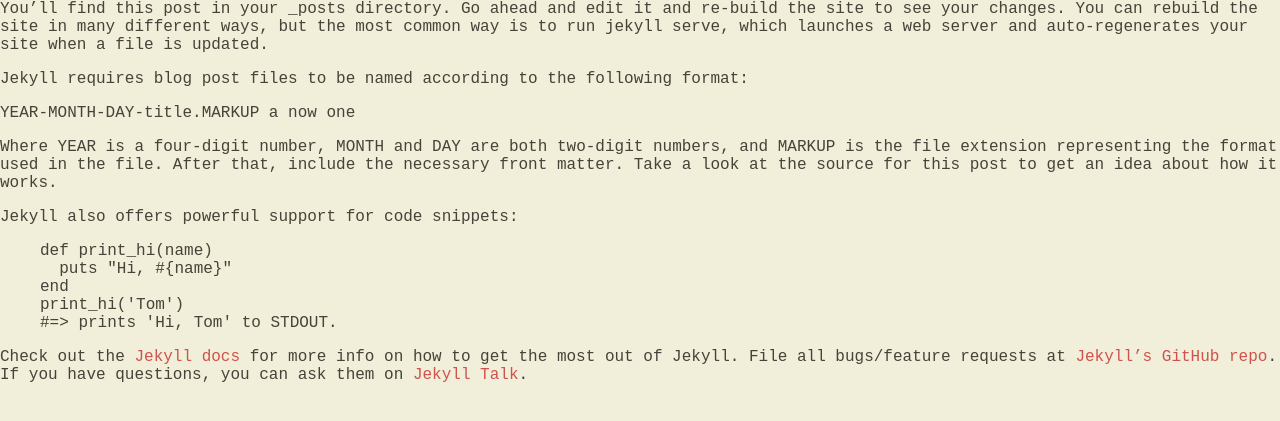
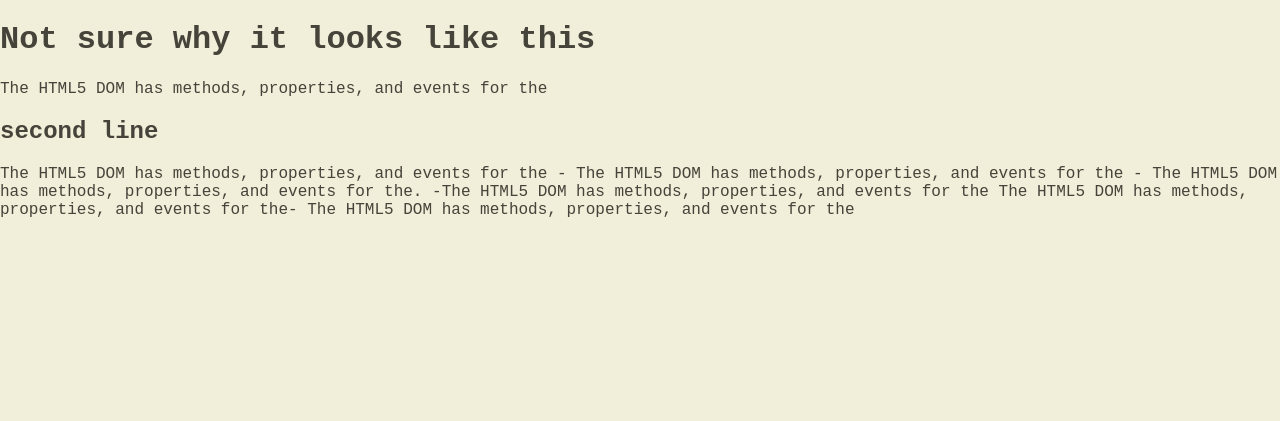
Before and after one commit to Triticum01/Triticum01.github.io, a Jekyll site: the page built from _posts/2022-12-17-tech.md, in a window 1280 px wide. Shown: the top 421 px of the page. Built offline with Jekyll 4.4.1, drawn with Linux system fonts in a browser that asks for light colours; nearby versions of some CDN libraries.

Commit message:
Update 2022-12-17-tech.md

```diff
--- a/_posts/2022-12-17-tech.md
+++ b/_posts/2022-12-17-tech.md
@@ -3,27 +3,14 @@
 title:  "2022-a-new-one"
 categories: jekyll update
 ---
-You’ll find this post in your `_posts` directory. Go ahead and edit it and re-build the site to see your changes. You can rebuild the site in many different ways, but the most common way is to run `jekyll serve`, which launches a web server and auto-regenerates your site when a file is updated.
 
-Jekyll requires blog post files to be named according to the following format:
+# Not sure why it looks like this
 
-`YEAR-MONTH-DAY-title.MARKUP`
-a now one
+The HTML5 DOM has methods, properties, and events for the
 
-Where `YEAR` is a four-digit number, `MONTH` and `DAY` are both two-digit numbers, and `MARKUP` is the file extension representing the format used in the file. After that, include the necessary front matter. Take a look at the source for this post to get an idea about how it works.
+## second line
 
-Jekyll also offers powerful support for code snippets:
 
-{% highlight ruby %}
-def print_hi(name)
-  puts "Hi, #{name}"
-end
-print_hi('Tom')
-#=> prints 'Hi, Tom' to STDOUT.
-{% endhighlight %}
-
-Check out the [Jekyll docs][jekyll-docs] for more info on how to get the most out of Jekyll. File all bugs/feature requests at [Jekyll’s GitHub repo][jekyll-gh]. If you have questions, you can ask them on [Jekyll Talk][jekyll-talk].
-
-[jekyll-docs]: https://jekyllrb.com/docs/home
-[jekyll-gh]:   https://github.com/jekyll/jekyll
-[jekyll-talk]: https://talk.jekyllrb.com/
+The HTML5 DOM has methods, properties, and events for the - The HTML5 DOM has methods, properties, and events for the - The HTML5 DOM has methods, properties, and events for the. -The HTML5 DOM has methods, properties, and events for the
+      The HTML5 DOM has methods, properties, and events for the-
+The HTML5 DOM has methods, properties, and events for the
```
